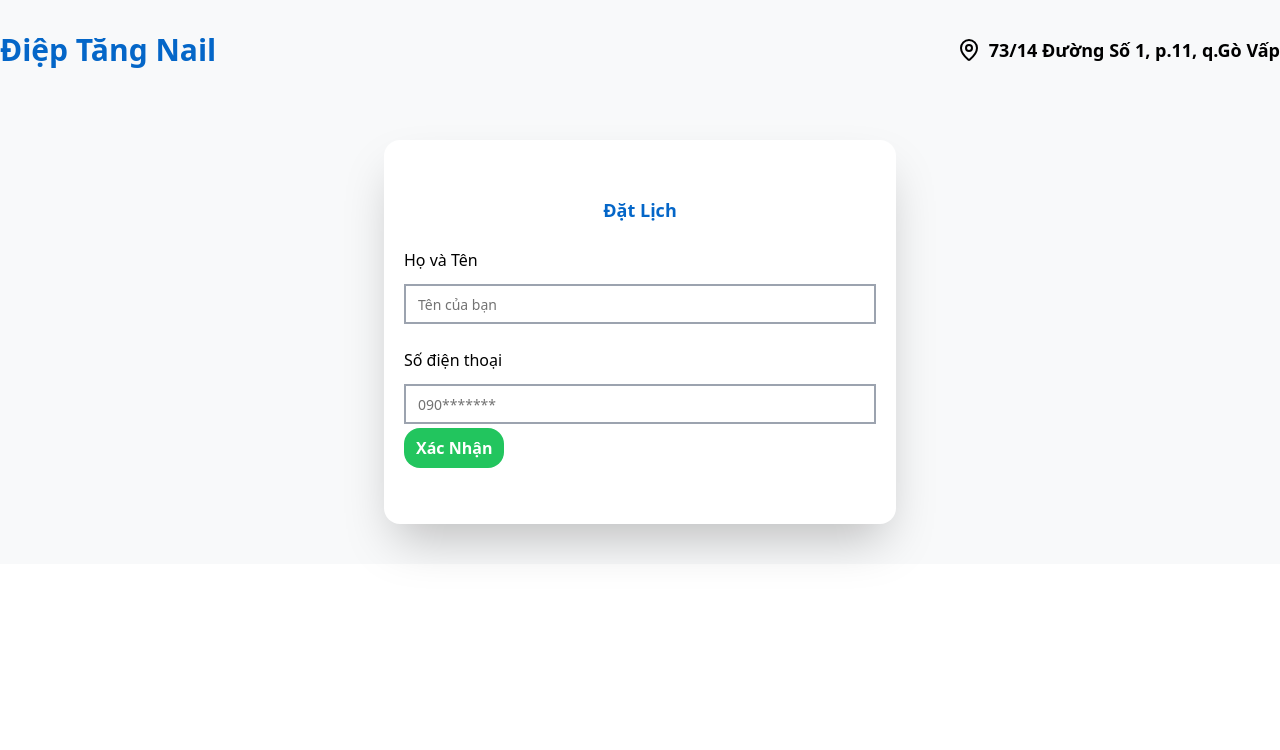
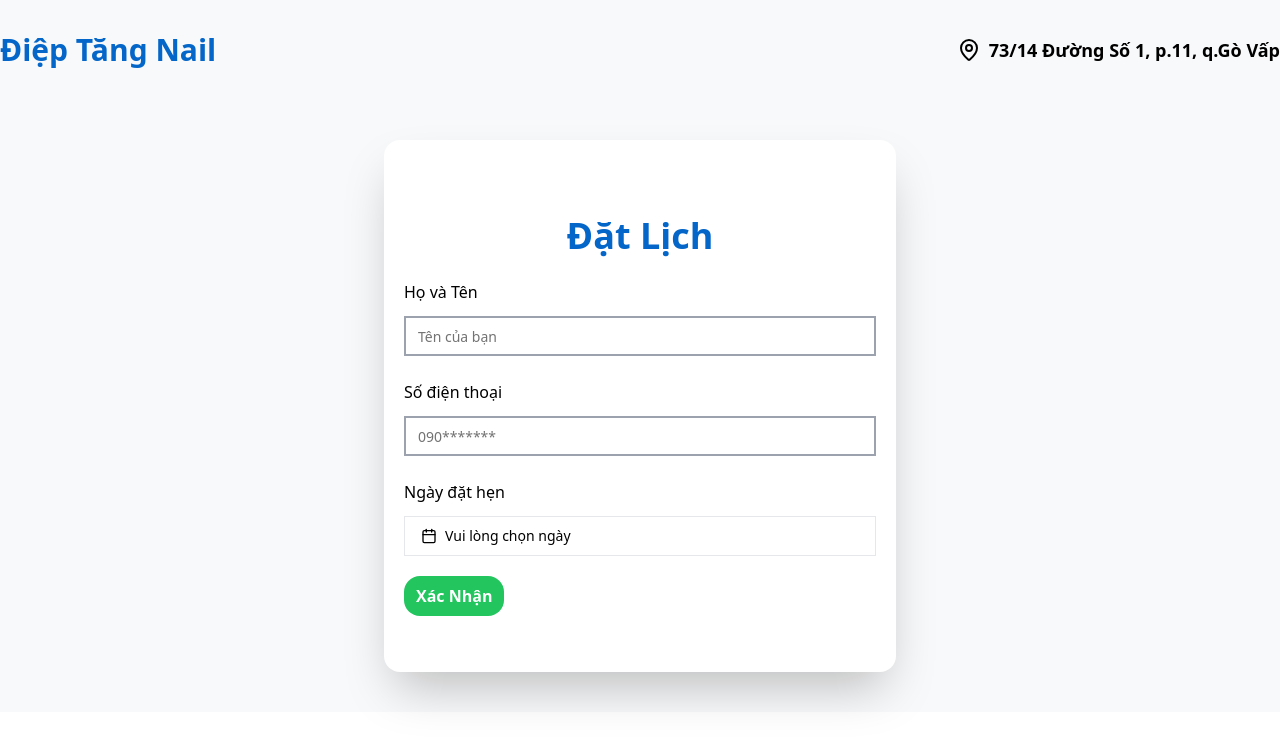
Before and after one commit to Pet3r1512/Nail_Booking, a React (Vite) app: page / in a window 1280 px wide. Shown: the top 750 px of the page. Built offline with nearby package versions, Linux system fonts and the light colour scheme.

Commit message:
feat: add date picker

```diff
--- a/src/components/Forms/BookingForm.tsx
+++ b/src/components/Forms/BookingForm.tsx
@@ -1,10 +1,13 @@
 import { Input } from "@/components/ui/input";
+import { DatePicker } from "../DatePicker";
 
 export default function BookingForm() {
   return (
     <section className="max-w-lg w-full bg-white shadow-2xl min-h-96 rounded-2xl p-5 lg:px-5 lg:py-14 flex flex-col">
-      <form className="h-full w-full flex flex-col gap-y-6 items-center flex-1">
-        <p className="text-lg font-bold text-primary">{"Đặt Lịch"}</p>
+      <form className="h-full w-full flex flex-col gap-y-6 items-center flex-1 py-5">
+        <p className="text-xl md:text-2xl lg:text-4xl font-bold text-primary">
+          {"Đặt Lịch"}
+        </p>
         <div className="w-full space-y-3">
           <label htmlFor="name">Họ và Tên</label>
           <Input
@@ -21,6 +24,10 @@ export default function BookingForm() {
             placeholder="090*******"
           />
         </div>
+        <div className="w-full flex flex-col gap-y-3">
+          <label htmlFor="date">Ngày đặt hẹn</label>
+          <DatePicker />
+        </div>
       </form>
       <button className="bg-green-500 text-white px-3 py-2 rounded-2xl font-semibold w-fit">
         {"Xác Nhận"}
```
